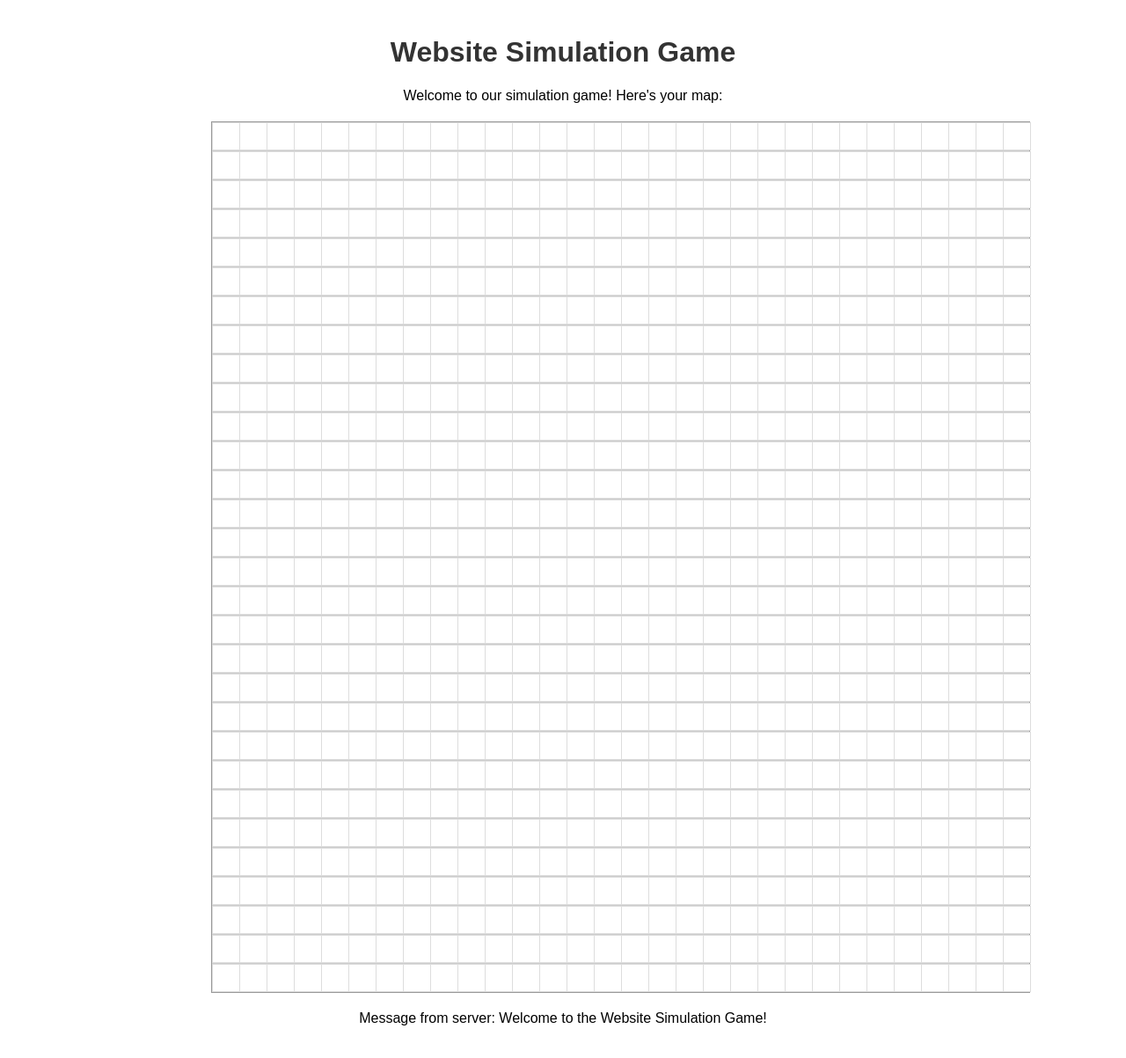
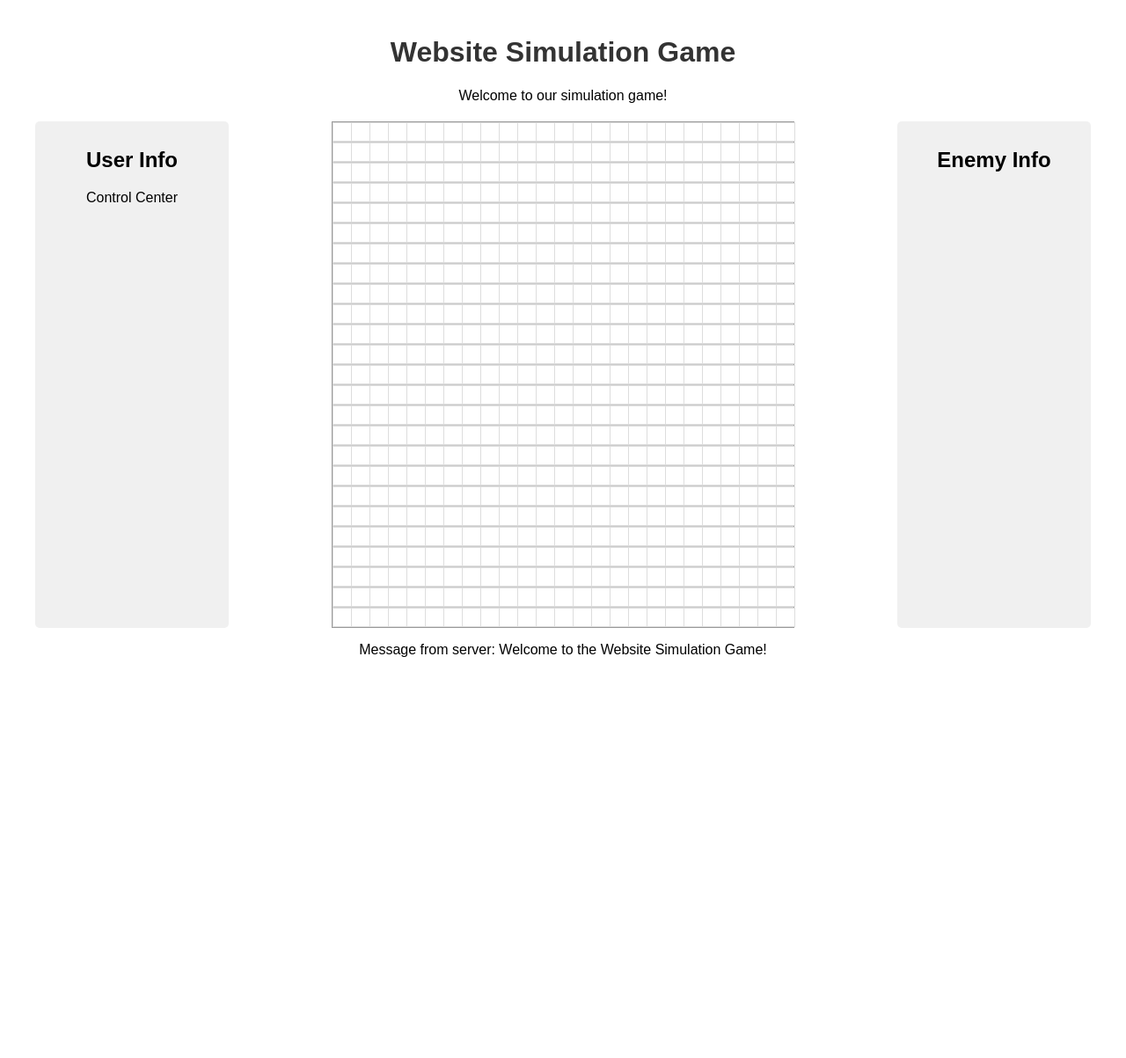
Before and after one commit to wallyatkins/cofm-python-web-app, a FastAPI app: page / in a window 1280 px wide. Shown: the whole page at 88% size. After the commit the page ends 747 px from the top, so only its background shows below. Run offline with FastAPI, Linux system fonts and the light colour scheme.

Commit message:
feat: Reduce map size to 25x25 and center it with user and enemy info columns

```diff
--- a/main.py
+++ b/main.py
@@ -9,7 +9,7 @@ templates = Jinja2Templates(directory="templates")
 async def root(request: Request):
     game_data = {
         "message": "Welcome to the Website Simulation Game!",
-        "map_size": 30,  # 30x30 grid
+        "map_size": 25,  # 25x25 grid
     }
     return templates.TemplateResponse("index.html", {"request": request, **game_data})
 
--- a/templates/index.html
+++ b/templates/index.html
@@ -7,7 +7,7 @@
     <style>
         body {
             font-family: Arial, sans-serif;
-            max-width: 800px;
+            max-width: 1200px;
             margin: 0 auto;
             padding: 20px;
             text-align: center;
@@ -15,18 +15,29 @@
         h1 {
             color: #333;
         }
+        .game-container {
+            display: flex;
+            justify-content: space-between;
+            margin-top: 20px;
+        }
+        .info-column {
+            width: 200px;
+            background-color: #f0f0f0;
+            padding: 10px;
+            border-radius: 5px;
+        }
         #game-map {
             display: grid;
-            grid-template-columns: repeat(30, 30px);
+            grid-template-columns: repeat(25, 20px);
             grid-gap: 1px;
-            margin: 20px auto;
+            margin: 0 auto;
             background-color: #ccc;
             border: 1px solid #999;
             width: fit-content;
         }
         .map-cell {
-            width: 30px;
-            height: 30px;
+            width: 20px;
+            height: 20px;
             background-color: #fff;
             border: 1px solid #ddd;
         }
@@ -34,11 +45,22 @@
 </head>
 <body>
     <h1>Website Simulation Game</h1>
-    <p>Welcome to our simulation game! Here's your map:</p>
-    <div id="game-map">
-        {% for _ in range(map_size * map_size) %}
-            <div class="map-cell"></div>
-        {% endfor %}
+    <p>Welcome to our simulation game!</p>
+    <div class="game-container">
+        <div class="info-column">
+            <h2>User Info</h2>
+            <p>Control Center</p>
+            <!-- Add user controls and information here -->
+        </div>
+        <div id="game-map">
+            {% for _ in range(map_size * map_size) %}
+                <div class="map-cell"></div>
+            {% endfor %}
+        </div>
+        <div class="info-column">
+            <h2>Enemy Info</h2>
+            <!-- Add enemy information here -->
+        </div>
     </div>
     <p>Message from server: {{ message }}</p>
 </body>
```
